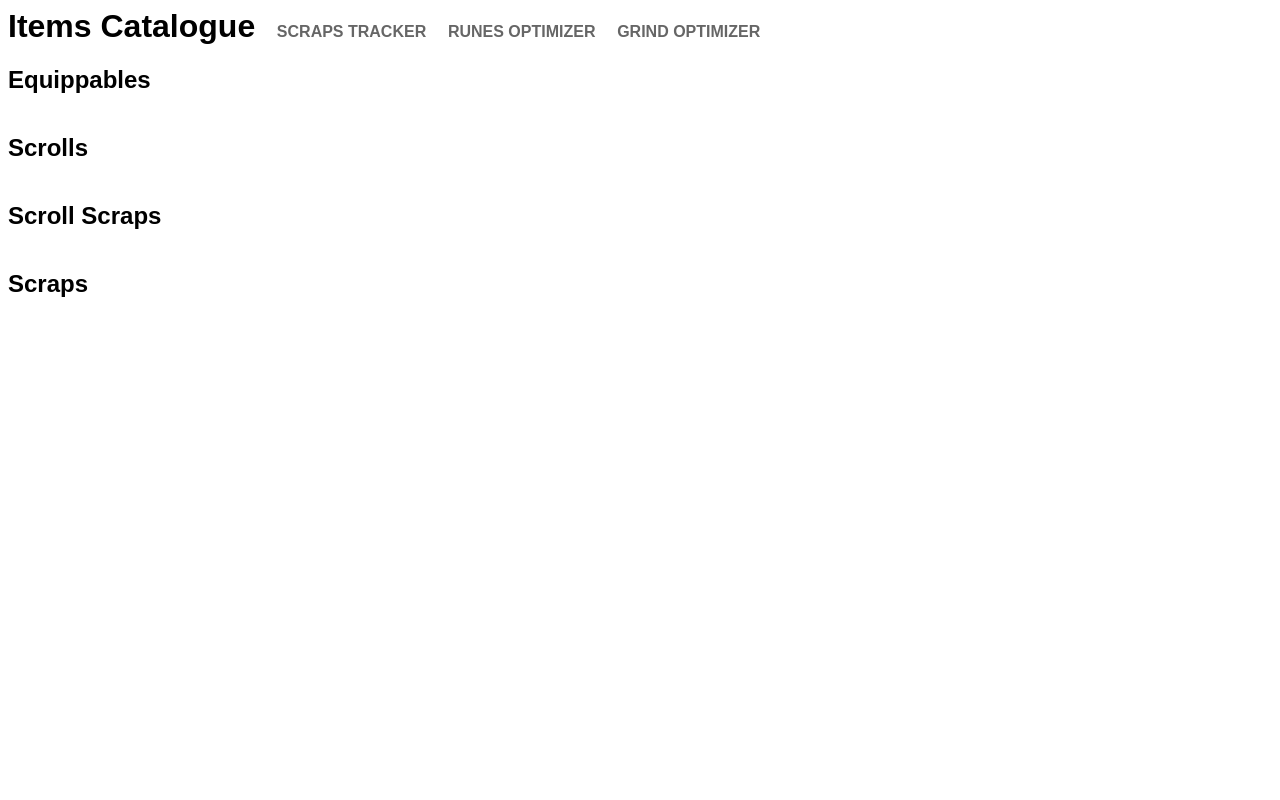
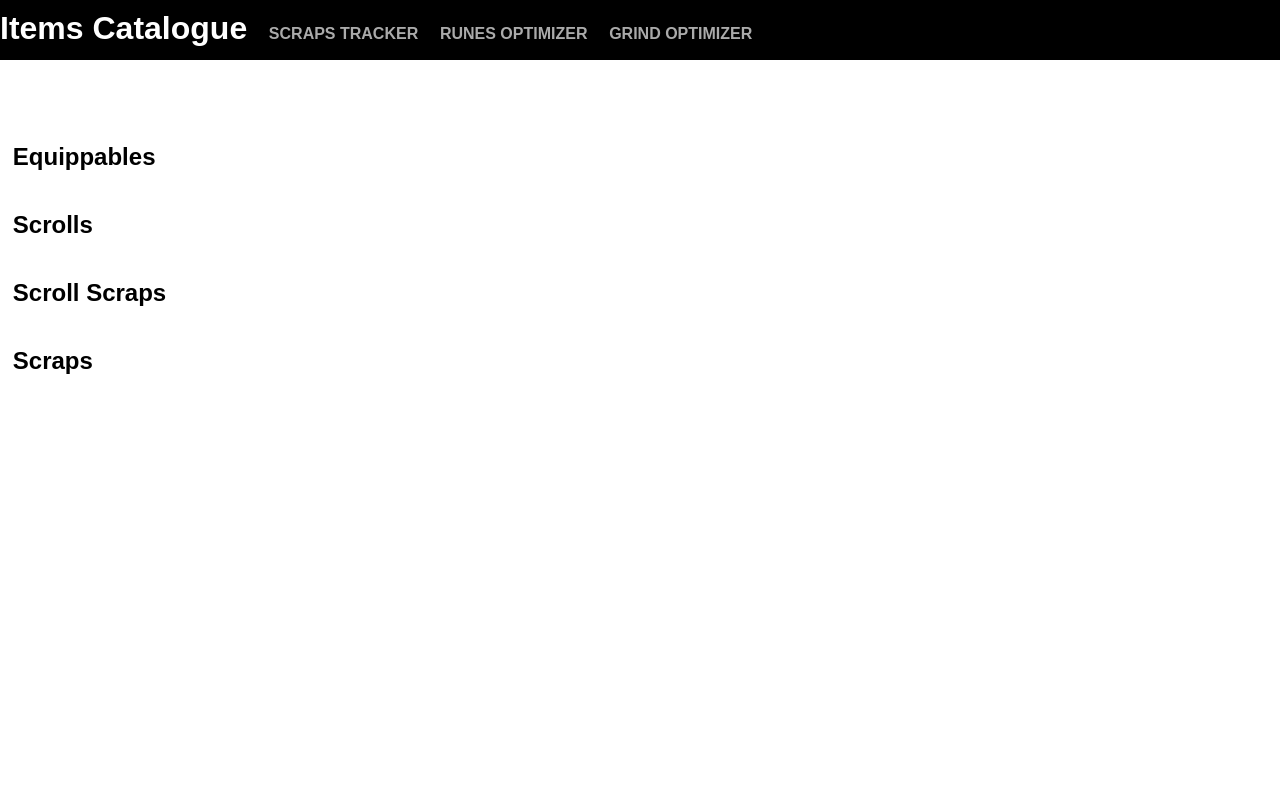
Before and after one commit to DanaMercury/dragonsoul, a Django app: page /gear/catalog in a window 1280 px wide. Run offline with Django 3.2, Linux system fonts and the light colour scheme; data that the repository does not hold is empty.

Commit message:
making nav in color to draw attention to it

```diff
--- a/drops/templates/drops/index.html
+++ b/drops/templates/drops/index.html
@@ -17,7 +17,6 @@
 		.bg5 { background: rgba(242,130,0,.1); border: solid 1px #F28200; }
 		h3 { clear: both; }
 		h3 { padding-top: 20px; }
-		#mainnav { position: fixed; top: 0; left: 0; height: 60px; }
 		#heronav { position: fixed; top: 60px; left: 0; height: 140px; padding: 1vw; overflow: scroll; }
 		#heronav ul { list-style: none; padding; 0; margin: 0 20px 0 -40px; }
 		#heronav ul li { display: inline-block; padding: 0; }
@@ -45,6 +44,9 @@
 		#itemside, #stageside { width: 40%; float: left; }
 		#stageside { width: 60%; }
 		.fresh { background: grey; }
+		#mainnav { position: fixed; top: 0; left: 0; height: 60px; background: black; color: white; width: 100%; padding-top: -10px; }
+		#mainnav h1 { margin-top: 10px; }
+		#mainnav .toggle { color: #AAAAAA; }
 	</style>
 	</head><body>
 	<div id="mainnav"><h1>Grind Optimizer <a class="toggle" href="/gear">Scraps Tracker</a> <a class="toggle" href="/runes">Runes Optimizer</a> <a class="toggle" href="/gear/catalog">Items Catalog</a></h1></div>
--- a/gear/templates/gear/catalog.html
+++ b/gear/templates/gear/catalog.html
@@ -17,9 +17,16 @@
 		ul li img { width: 60px; margin: 5px; cursor: pointer; }
 		.toggle { font-size: 50%; color: #666666; text-transform: uppercase; display: inline-block; margin-left: 1vw; -webkit-text-stroke: 0px; cursor: pointer; text-decoration: none; }
 		.toggle:hover { color: grey; text-decoration: underline; }
+		#mainnav { position: fixed; top: 0; left: 0; height: 60px; background: black; color: white; width: 100%; padding-top: -10px; }
+		#mainnav h1 { margin-top: 10px; }
+		#mainnav .toggle { color: #AAAAAA; }
+		#content { position: fixed; top: 110px; left: 0; padding: 1vw; bottom: 0; overflow-y: scroll; right: 0; }
 	</style>
 </head><body>
+	<div id="mainnav">
 		<h1>Items Catalogue <a class="toggle" href="/gear">Scraps Tracker</a> <a class="toggle" href="/runes">Runes Optimizer</a> <a class="toggle" href="/drops">Grind Optimizer</a></h1>
+	</div>
+	<div id="content">
 		<h2>Equippables</h2>
 		<ul>
 			{% for item in equippables %}
@@ -44,6 +51,7 @@
 				<li class="bg{{ item.color }}"><a href="/gear/catalog/{{ item.id }}"><img src="{{ item.image.url }}" alt="{{ item.name }}" title="{{ item.name }}" /></a></li>
 			{% endfor %}
 		</ul>
+	</div>
 	<script>
 		(function(i,s,o,g,r,a,m){i['GoogleAnalyticsObject']=r;i[r]=i[r]||function(){
 			(i[r].q=i[r].q||[]).push(arguments)},i[r].l=1*new Date();a=s.createElement(o),
--- a/gear/templates/gear/index.html
+++ b/gear/templates/gear/index.html
@@ -15,7 +15,6 @@
 		.bg5 { background: rgba(242,130,0,.1); border: solid 1px #F28200; }
 		h3 { clear: both; }
 		h3 { padding-top: 20px; }
-		#mainnav { position: fixed; top: 0; left: 0; height: 60px; }
 		#heronav { position: fixed; top: 60px; left: 0; height: 140px; padding: 1vw; overflow: scroll; }
 		#heronav img { width: 40px; }
 		#heronav ul { list-style: none; padding; 0; margin: 0 20px 0 -40px; }
@@ -39,6 +38,9 @@
 		.rarity.complete ul { display: none; }
 		.toggle { font-size: 50%; color: #666666; text-transform: uppercase; display: inline-block; margin-left: 1vw; -webkit-text-stroke: 0px; cursor: pointer; text-decoration: none; }
 		.toggle:hover { color: grey; text-decoration: underline; }
+		#mainnav { position: fixed; top: 0; left: 0; height: 60px; background: black; color: white; width: 100%; padding-top: -10px; }
+		#mainnav h1 { margin-top: 10px; }
+		#mainnav .toggle { color: #AAAAAA; }
 	</style>
 	</head><body>
 	<div id="mainnav"><h1>Scraps Tracker <a class="toggle" href="/runes">Runes Optimizer</a> <a class="toggle" href="/drops">Grind Optimizer</a> <a class="toggle" href="/gear/catalog">Items Catalog</a></h1></div>
--- a/gear/templates/gear/splash.html
+++ b/gear/templates/gear/splash.html
@@ -15,10 +15,12 @@
 		.bg5 { background: rgba(242,130,0,.1); border: solid 1px #F28200; }
 		h2 { margin-top: 40px; }
 		div + h2 { margin-top: 0; }
-		#mainnav { position: fixed; top: 0; left: 0; height: 30px; }
 		#content { position: fixed; top: 50px; left: 0; bottom: 0; right: 0; padding: 1vw; overflow: scroll; }
 		.toggle { font-size: 50%; color: #666666; text-transform: uppercase; display: inline-block; margin-left: 1vw; -webkit-text-stroke: 0px; cursor: pointer; text-decoration: none; }
 		.toggle:hover { color: grey; text-decoration: underline; }
+		#mainnav { position: fixed; top: 0; left: 0; height: 60px; background: black; color: white; width: 100%; padding-top: -10px; }
+		#mainnav h1 { margin-top: 10px; }
+		#mainnav .toggle { color: #AAAAAA; }
 	</style>
 	</head><body>
 	<div id="mainnav"><h1>DragonSoul Info <a class="toggle" href="/gear">Scraps Tracker</a> <a class="toggle" href="/runes">Runes Optimizer</a> <a class="toggle" href="/drops">Grind Optimizer</a> <a class="toggle" href="/gear/catalog">Items Catalog</a></h1></div>
--- a/runes/templates/runes/index.html
+++ b/runes/templates/runes/index.html
@@ -12,7 +12,6 @@
 		.bg3 { background: rgba(16,125,178,.1); border: solid 1px #107DB2; }
 		.bg4 { background: rgba(140,75,198,.1); border: solid 1px #8C4BC6; }
 		.bg5 { background: rgba(242,130,0,.1); border: solid 1px #F28200; }
-		#mainnav { position: fixed; top: 0; left: 0; height: 60px; }
 		#runeside { position: fixed; top: 70px; left: 0; bottom: 0; width: 60%; padding: 1vw; overflow: scroll; }
 		#heroside { position: fixed; top: 70px; right: 0; bottom: 0; width: 35%; padding: 1vw; overflow: scroll; }
 		#heroside ul { list-style: none; padding; 0; margin: 0 20px 0 -40px; }
@@ -25,6 +24,9 @@
 		input[type="button"] { display: block; }
 		.toggle { font-size: 50%; color: #666666; text-transform: uppercase; display: inline-block; margin-left: 1vw; -webkit-text-stroke: 0px; cursor: pointer; text-decoration: none; }
 		.toggle:hover { color: grey; text-decoration: underline; }
+		#mainnav { position: fixed; top: 0; left: 0; height: 60px; background: black; color: white; width: 100%; padding-top: -10px; }
+		#mainnav h1 { margin-top: 10px; }
+		#mainnav .toggle { color: #AAAAAA; }
 		.recommended { background: yellow; border: solid 1px gold; }
 		p.recommended { display: inline-block; padding: 5px; }
 	</style>
```
Also changed, not shown: gear/templates/gear/detail.html (+9 -1 lines). Lines whose indentation alone changed are shown as unchanged.
